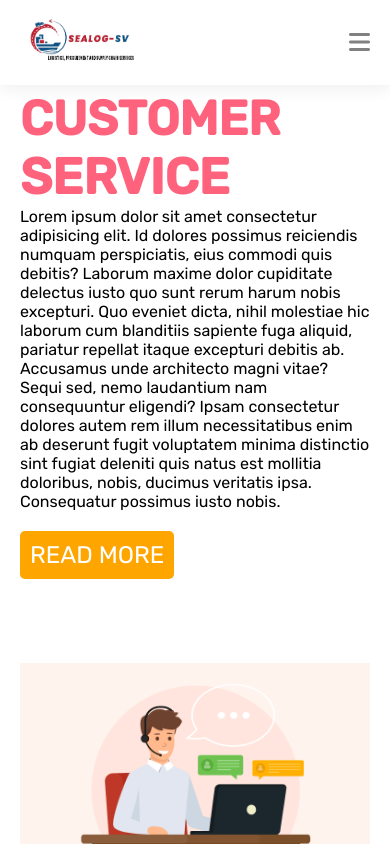
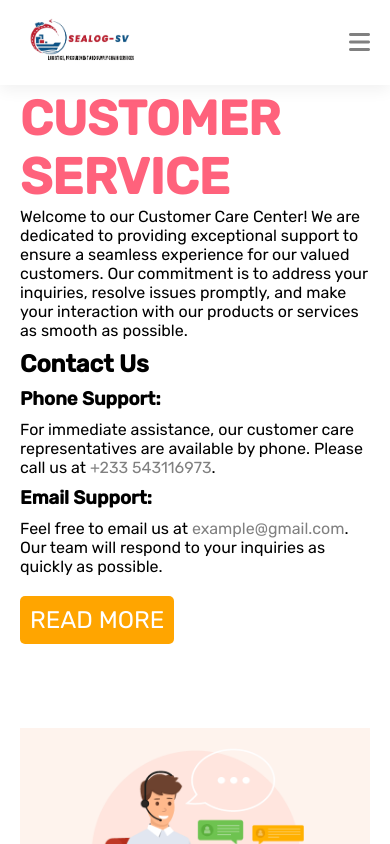
Before and after one commit to Daniel054311/sealogNewSite, a React (Create React App) app: page /customercare in a window 390 px wide. Shown: the top 844 px of the page. Built offline with nearby package versions, Linux system fonts and the light colour scheme.

Commit message:
refactored the customer care page

```diff
--- a/src/components/footer/footer.css
+++ b/src/components/footer/footer.css
@@ -1,10 +1,10 @@
 .footerContainer {
   display: flex;
-
+  bottom: 0px;
   justify-content: center;
   background-color: #f0f0f0;
   gap: 64px;
-  padding: 10px 20px;
+  padding: 0px 20px;
 
   @media screen and (max-width: 900px) {
     flex-direction: column;
--- a/src/components/pages/CustomerCare.js
+++ b/src/components/pages/CustomerCare.js
@@ -1,34 +1,46 @@
 import React from "react";
-import Footer from "../footer/footer"
+import Footer from "../footer/footer";
 import customerCareImg from "../../assets/customerCare.png";
 
 const CustomerCare = () => {
   return (
     <>
-      <div className="customerCareContainer" >
+      <div className="customerCareContainer">
         <div>
           <h1>CUSTOMER</h1>
-          <h2>SERVICE</h2>
-          <div>
-            Lorem ipsum dolor sit amet consectetur adipisicing elit. Id dolores
-            possimus reiciendis numquam perspiciatis, eius commodi quis debitis?
-            Laborum maxime dolor cupiditate delectus iusto quo sunt rerum harum
-            nobis excepturi. Quo eveniet dicta, nihil molestiae hic laborum cum
-            blanditiis sapiente fuga aliquid, pariatur repellat itaque excepturi
-            debitis ab. Accusamus unde architecto magni vitae? Sequi sed, nemo
-            laudantium nam consequuntur eligendi? Ipsam consectetur dolores
-            autem rem illum necessitatibus enim ab deserunt fugit voluptatem
-            minima distinctio sint fugiat deleniti quis natus est mollitia
-            doloribus, nobis, ducimus veritatis ipsa. Consequatur possimus iusto
-            nobis.
+          <h2 className="serviceH2">SERVICE</h2>
+          <div className="customerCareLeftContainer">
+            Welcome to our Customer Care Center! We are dedicated to providing
+            exceptional support to ensure a seamless experience for our valued
+            customers. Our commitment is to address your inquiries, resolve
+            issues promptly, and make your interaction with our products or
+            services as smooth as possible.
+            <h2>Contact Us</h2>
+            <h3>Phone Support:</h3>
+            <div>
+              For immediate assistance, our customer care representatives are
+              available by phone. Please call us at{" "}
+              <a href="tel:0543116973">+233 543116973</a>.
+            </div>
+            <h3>Email Support:</h3>
+            <div>
+              Feel free to email us at{" "}
+              <a href="mailto:someone@example.com">example@gmail.com</a>. Our
+              team will respond to your inquiries as quickly as possible.
+            </div>
           </div>
           <button>READ MORE</button>
         </div>
+
         <div>
-        <img className="customerCareContainerimg" src={customerCareImg} alt="customer care " />
+          <img
+            className="customerCareContainerimg"
+            src={customerCareImg}
+            alt="customer care "
+          />
         </div>
-          </div>
-          <Footer />
+      </div>
+      <Footer />
     </>
   );
 };
--- a/src/components/pages/about.js
+++ b/src/components/pages/about.js
@@ -5,9 +5,16 @@ import "../pages/pages.css";
 const About = () => {
   return (
     <>
+          <div className="aboutContainer">
+              <div className="leftContainer">
+              <h1>hsjdsacjscvsvs</h1>
+              </div>
 
-        <div className="aboutContainer">
-          <h1>feature is coming</h1>
+              <div className="rightContainer">
+                  Lorem ipsum dolor sit amet consectetur adipisicing elit. Beatae enim mollitia blanditiis maiores omnis tempore inventore, labore perferendis dolorem! Nam aperiam corrupti cumque! Voluptate et quibusdam excepturi sequi eos ipsa.
+                  Dolorem maiores magnam neque, eaque nemo perspiciatis molestiae tempora fugiat nobis ut, commodi similique recusandae placeat voluptatum et expedita necessitatibus. At quisquam voluptatibus ex modi amet maiores provident tenetur veniam!
+              </div>
+
          </div>
 
     </>
--- a/src/components/pages/pages.css
+++ b/src/components/pages/pages.css
@@ -179,12 +179,18 @@ img {
     }
 }
 }
+
+.customerCareLeftContainer{
+  display: flex;
+  flex-direction: column;
+  gap: 10px;
+}
 .customerCareContainer h1{
   color: #ff0b34a4;
   font-size: 3rem;
 }
 
-.customerCareContainer h2{
+.customerCareContainer .serviceH2{
   color: #ff0b34a4;
   font-size: 50px;
 }
@@ -206,17 +212,32 @@ img {
 /* ABOUT PAGE */
 
 .aboutContainer{
-  display: grid;
-  grid-template-columns: 1fr 1fr ;
-  gap: 64px;
-  padding: 10px 20px;
+  width: 100%;
+  height: auto;
+  display: flex;
+  flex-direction: column;
 
   @media screen and (max-width: 900px) {
-    grid-template-columns: 1fr;
-    gap: 64px;
+
 
     h1{
       margin-top: 80px;
     }
 }
 }
+.aboutContainer .leftContainer{
+  width: 100%;
+  height: 50vh;
+  background-image: url(../../assets/topCar.jpeg);
+  background-repeat: no-repeat;
+  background-size: cover;
+  background-position: center;
+  display: flex;
+  align-items: center;
+  justify-content: center;
+  filter: (100%);
+}
+
+.leftContainer h1 {
+
+}
--- a/src/components/pages/service.js
+++ b/src/components/pages/service.js
@@ -8,7 +8,7 @@ const ServicePage = () => {
 
           <div className="companyToolsSubContainer">
             <div className="marineCargoService groupServiceText">
-              <i class="fa-solid fa-ship icons"></i>
+              <i className="fa-solid fa-ship icons"></i>
               <h2>Marine cargo Service</h2>
               <div className="textForArrowLink groupTextDescription">
                 Our Marine Cargo Service ensures the safe and efficient
@@ -22,7 +22,7 @@ const ServicePage = () => {
             </div>
 
             <div className="airCargaoService groupServiceText">
-              <i class="fas fa-plane-departure icons"></i>
+              <i className="fas fa-plane-departure icons"></i>
               <h2>Air cargo Service</h2>
               <div className="textForArrowLink groupTextDescription">
                 Experience swift and secure transportation of your goods with
@@ -37,7 +37,7 @@ const ServicePage = () => {
             </div>
 
             <div className="inlandCargoService groupServiceText">
-              <i class="fas fa-water icons"></i>
+              <i className="fas fa-water icons"></i>
               <h2>Inland Cargo Service</h2>
               <div className="textForArrowLink groupTextDescription">
                 Navigate the inland transportation landscape effortlessly with
@@ -55,7 +55,7 @@ const ServicePage = () => {
 
           <div className="companyToolsSubContainer">
             <div className="marineCargoService groupServiceText">
-              <i class="fa-solid fa-user-gear icons"></i>
+              <i className="fa-solid fa-user-gear icons"></i>
               <h2>Heavy Equipment service</h2>
               <div className="textForArrowLink groupTextDescription">
                 Elevate your logistics experience with our Heavy Equipment
@@ -70,7 +70,7 @@ const ServicePage = () => {
             </div>
 
             <div className="airCargaoService groupServiceText">
-              <i class="fa-solid fa-truck icons"></i>
+              <i className="fa-solid fa-truck icons"></i>
               <h2>Car Shipping Service</h2>
               <div className="textForArrowLink groupTextDescription">
                 Experience seamless and reliable Car Shipping Service with us.
@@ -85,7 +85,7 @@ const ServicePage = () => {
             </div>
 
             <div className="inlandCargoService groupServiceText">
-              <i class="fa-solid fa-truck-moving icons"></i>
+              <i className="fa-solid fa-truck-moving icons"></i>
               <h2>Container Sea Cargo</h2>
               <div className="textForArrowLink groupTextDescription">
                 Efficient and secure Container Sea Cargo services tailored to
```
Also changed, not shown: 1 other file (tests, documents, lock files or other folders).
